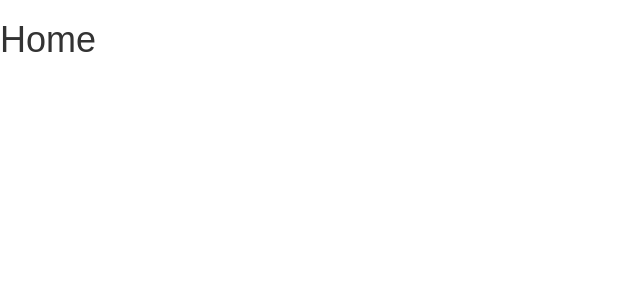
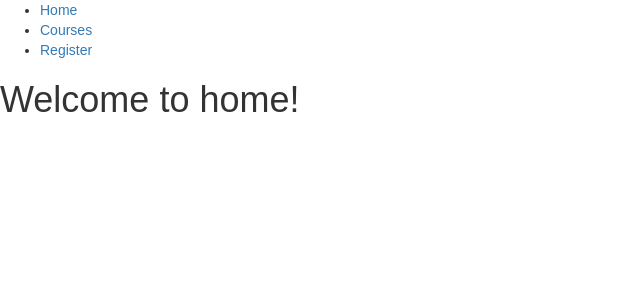
Before and after one commit to charlon/registration-app, a React (Create React App) app: page / in a window 1280 px wide. Shown: the top 300 px of the page, without its empty margins (0-640 px from the left). Built offline with nearby package versions, Linux system fonts and the light colour scheme.

Commit message:
Adds Course and Register components and routes.

```diff
--- a/src/App.js
+++ b/src/App.js
@@ -1,20 +1,14 @@
 import React, { Component } from 'react';
 import { Grid, Navbar, Jumbotron, Button } from 'react-bootstrap';
-import { BrowserRouter as Router, Route } from 'react-router-dom';
 
-const Home = (props) => {
-    console.log(props)
-    return <h1>Home</h1>
-}
+import Header from './Header'
+import Main from './Main'
 
 const App = () => (
-    <Router>
-        <div>
-            <Route exact path="/" component={Home} />
-            {/*}<Route path="/about" render={() => <h1>About</h1>} />*/}
-            <Route path="/about" children={({match}) => match && <h1>About</h1>} />
-        </div>
-    </Router>
+    <div>
+    <Header />
+    <Main />
+  </div>
 );
 
 
--- /dev/null
+++ b/src/Courses.js
@@ -0,0 +1,8 @@
+import React from 'react'
+
+const Courses = (props) => {
+    return <h1>Courses</h1>
+}
+
+
+export default Courses;
--- /dev/null
+++ b/src/Header.js
@@ -0,0 +1,18 @@
+import React from 'react'
+import { Link } from 'react-router-dom'
+
+// The Header creates links that can be used to navigate
+// between routes.
+const Header = () => (
+  <header>
+    <nav>
+      <ul>
+        <li><Link to='/'>Home</Link></li>
+        <li><Link to='/courses'>Courses</Link></li>
+        <li><Link to='/register'>Register</Link></li>
+      </ul>
+    </nav>
+  </header>
+)
+
+export default Header
--- /dev/null
+++ b/src/Home.js
@@ -0,0 +1,9 @@
+import React from 'react'
+
+const Home = () => (
+  <div>
+    <h1>Welcome to home!</h1>
+  </div>
+)
+
+export default Home
--- /dev/null
+++ b/src/Main.js
@@ -0,0 +1,22 @@
+import React from 'react'
+import { Switch, Route } from 'react-router-dom'
+import Home from './Home'
+import Courses from './Courses'
+import Register from './Register'
+
+// The Main component renders one of the three provided
+// Routes (provided that one matches). Both the /roster
+// and /schedule routes will match any pathname that starts
+// with /roster or /schedule. The / route will only match
+// when the pathname is exactly the string "/"
+const Main = () => (
+  <main>
+    <Switch>
+      <Route exact path='/' component={Home}/>
+      <Route path='/courses' component={Courses}/>
+      <Route path='/register' component={Register}/>
+    </Switch>
+  </main>
+)
+
+export default Main
--- /dev/null
+++ b/src/Register.js
@@ -0,0 +1,8 @@
+import React from 'react'
+
+const Register = (props) => {
+    return <h1>Register</h1>
+}
+
+
+export default Register;
--- a/src/index.js
+++ b/src/index.js
@@ -1,8 +1,13 @@
 import React from 'react';
 import ReactDOM from 'react-dom';
 import './index.css';
+import { BrowserRouter } from 'react-router-dom'
 import App from './App';
 import registerServiceWorker from './registerServiceWorker';
 
-ReactDOM.render(<App />, document.getElementById('root'));
+ReactDOM.render((
+    <BrowserRouter>
+    <App />
+  </BrowserRouter>
+), document.getElementById('root'));
 registerServiceWorker();
```
